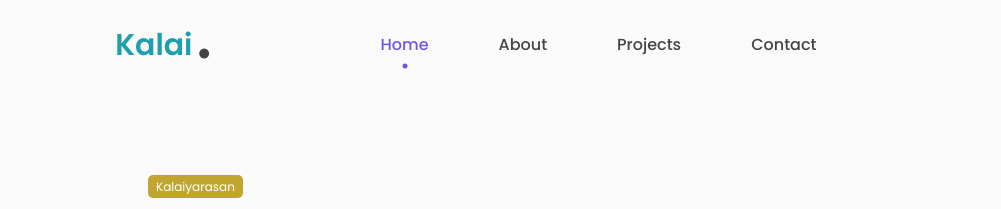
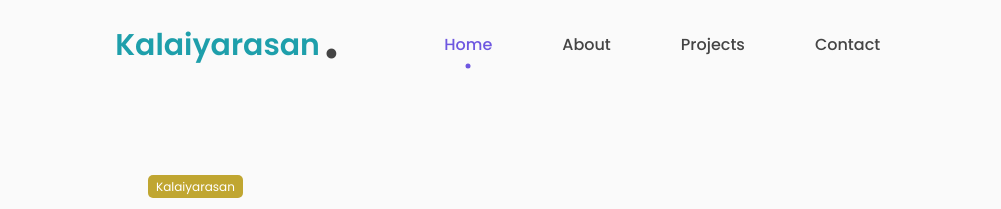
Before and after one commit to kalaiyarasan876/portfolio-website, a plain HTML site: page index.html in a window 1280 px wide. Shown: the top 209 px of the page, 0-1001 px from the left. Drawn offline with nearby package versions, Linux system fonts and the light colour scheme.

Commit message:
Add files via upload

```diff
--- a/index.html
+++ b/index.html
@@ -20,14 +20,14 @@
       type="image/x-icon"
     />
 
-    <title>Portfolio | Ludiflex</title>
+    <title>Portfolio | Kalaiyarasan</title>
   </head>
   <body>
     <div class="container">
       <!-- --------------- HEADER --------------- -->
       <nav id="header">
         <div class="nav-logo">
-          <p class="nav-name">Kalai</p>
+          <p class="nav-name">Kalaiyarasan</p>
           <span>.</span>
         </div>
         <div class="nav-menu" id="myNavMenu">
```
